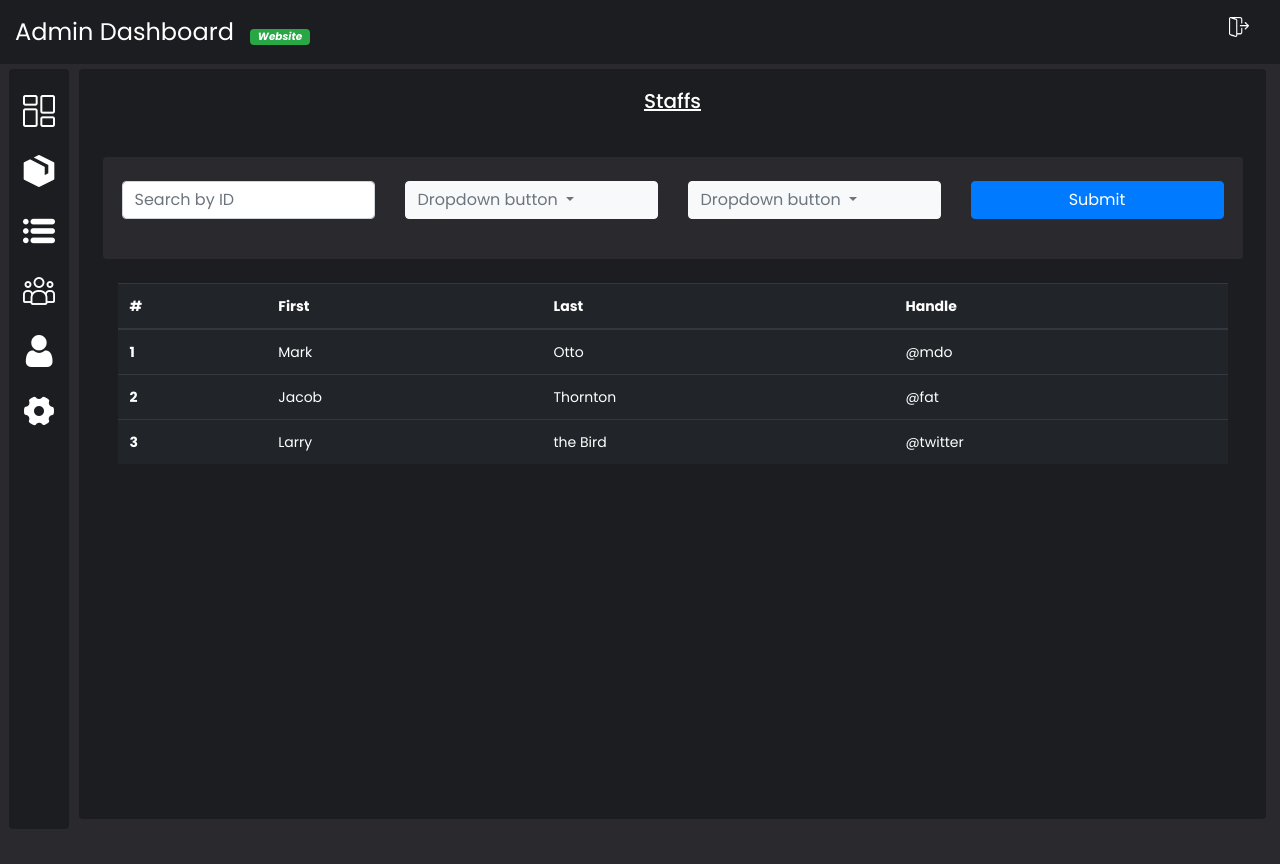
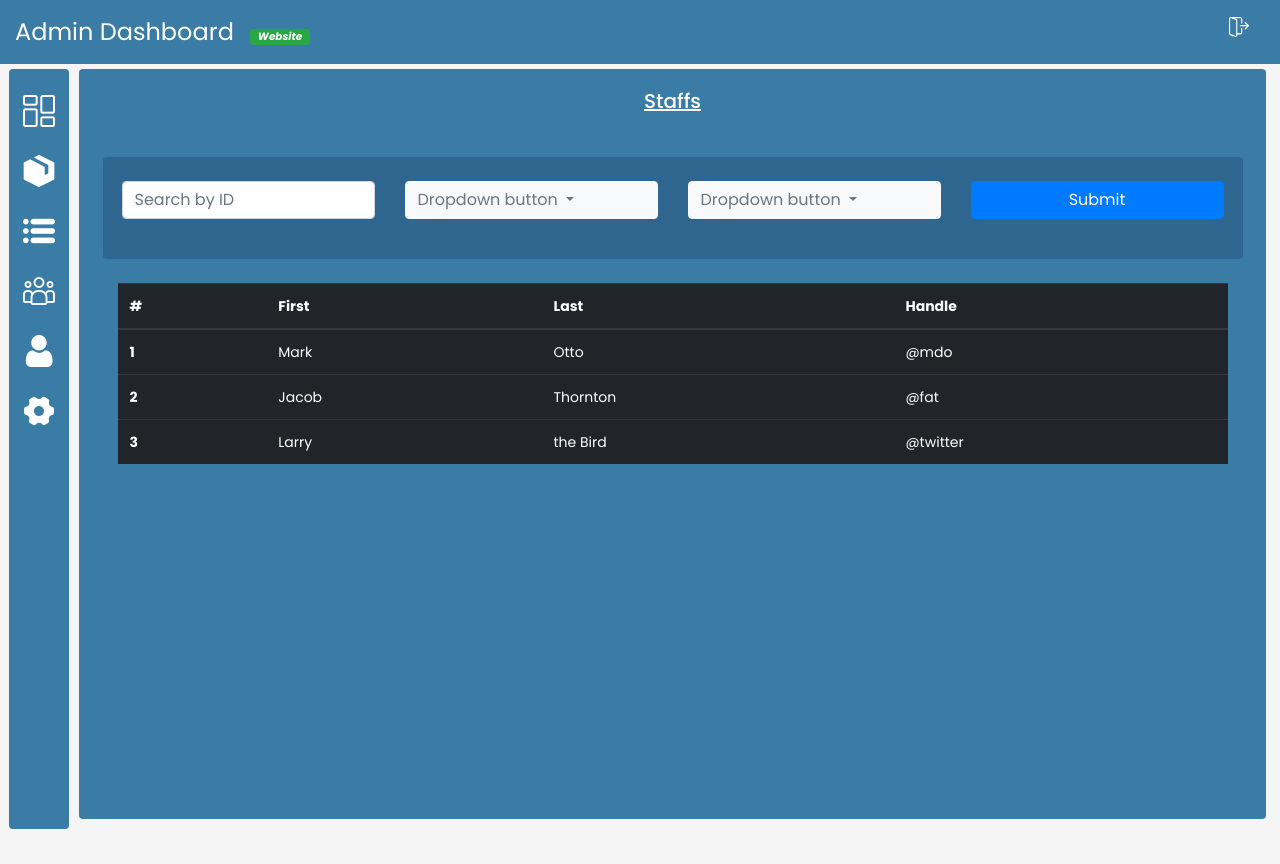
Before and after one commit to Project-g3/E_commerce, an Angular app in the folder Camerent-Front/: page /admin-dashboard/staff in a window 1280 px wide. Built offline with nearby package versions, Linux system fonts and the light colour scheme.

Commit message:
colors set to variable to easy change

```diff
--- a/Camerent-Front/src/app/Components/Common/footer/footer.component.html
+++ b/Camerent-Front/src/app/Components/Common/footer/footer.component.html
@@ -1,5 +1,5 @@
 
-<div class="container-fluid  container-color " style="height: 300px;">
+<div class="container-fluid  nav-color " style="height: 300px;">
 
     <div class="row">
         <div class="col-6 col-lg-4 ">
--- a/Camerent-Front/src/app/Components/Common/navbar/navbar.component.html
+++ b/Camerent-Front/src/app/Components/Common/navbar/navbar.component.html
@@ -1,5 +1,5 @@
 
-    <nav class=" navbar navbar-expand-lg container-fluid body container-color text-white py-3 my-3 ">
+    <nav class=" navbar navbar-expand-lg container-fluid body nav-color text-white py-3 mt-3 ">
         <a class="navbar-brand pl-5 " routerLink="">Camarent</a>
         <button class="navbar-toggler" type="button" data-toggle="collapse" data-target="#navbarNav" aria-controls="navbarNav" aria-expanded="false" aria-label="Toggle navigation">
           <img src="assets/Main Navbar/burgerMenu.png" alt="" width="40px">
--- a/Camerent-Front/src/app/Components/admin-page/admin-customers/admin-customers.component.html
+++ b/Camerent-Front/src/app/Components/admin-page/admin-customers/admin-customers.component.html
@@ -9,7 +9,7 @@
     <!-- Forms for serching the Orders -->
     <form>
 
-        <div class="row my-4 py-4 px-1 body-color rounded">
+        <div class="row my-4 py-4 px-1 component-color rounded">
 
             <div class="col-lg-3 form-group">
                 <input type="text" class="form-control" id="searchID" placeholder="Search by ID">
--- a/Camerent-Front/src/app/Components/admin-page/admin-orders/admin-orders.component.html
+++ b/Camerent-Front/src/app/Components/admin-page/admin-orders/admin-orders.component.html
@@ -9,7 +9,7 @@
     <!-- Forms for serching the Orders -->
     <form>
 
-        <div class="row my-4 py-4 px-1 body-color rounded">
+        <div class="row my-4 py-4 px-1 component-color rounded">
 
             <div class="col-lg-3 form-group">
                 <input type="text" class="form-control text-center" id="searchID" placeholder="Search by ID">
--- a/Camerent-Front/src/app/Components/admin-page/admin-page.component.css
+++ b/Camerent-Front/src/app/Components/admin-page/admin-page.component.css
@@ -1,13 +1,3 @@
-/* universal */
-.rounded{
-  border-radius: 5px;
-}
-.body-color{
-  background-color: rgb(42, 42, 46);
-}
-.container-color{
-  background-color: rgba(27, 29, 33, 1);
-}
 
 /* *************************************** */
 
--- a/Camerent-Front/src/app/Components/admin-page/admin-products/admin-products.component.html
+++ b/Camerent-Front/src/app/Components/admin-page/admin-products/admin-products.component.html
@@ -9,7 +9,7 @@
     <!-- Forms for serching the Orders -->
     <form>
 
-        <div class="row my-4 py-4 px-1 body-color rounded">
+        <div class="row my-4 py-4 px-1 component-color rounded">
 
             <div class="col-lg-3 form-group">
                 <input type="text" class="form-control" id="searchID" placeholder="Search by ID">
--- a/Camerent-Front/src/app/Components/admin-page/admin-staff/admin-staff.component.html
+++ b/Camerent-Front/src/app/Components/admin-page/admin-staff/admin-staff.component.html
@@ -9,7 +9,7 @@
     <!-- Forms for serching the Orders -->
     <form>
 
-        <div class="row my-4 py-4 px-1 body-color rounded">
+        <div class="row my-4 py-4 px-1 component-color rounded">
 
             <div class="col-lg-3 form-group">
                 <input type="text" class="form-control" id="searchID" placeholder="Search by ID">
--- a/Camerent-Front/src/app/Components/products-page/products-page-right/top-filter/top-filter.component.html
+++ b/Camerent-Front/src/app/Components/products-page/products-page-right/top-filter/top-filter.component.html
@@ -1,4 +1,4 @@
-<div class="row top-fliter body-color">
+<div class="row top-fliter component-color">
     <!-- <div class="col-1"></div>
     <div class="col d-flex align-items-center ">
         <h4 class="nav-filter-link text-center m-0 w-100">SortBy :</h4>
--- a/Camerent-Front/src/app/Components/products-page/products-page.component.html
+++ b/Camerent-Front/src/app/Components/products-page/products-page.component.html
@@ -4,10 +4,10 @@
     <app-navbar></app-navbar>
     <div class="conatiner" style="min-height:calc(100vh - 20px)">
         <div class="row mx-0" style="min-height:calc(100vh - 20px)">
-            <div class=" left-filter bg-primary" >
+            <div class=" left-filter container-color" >
                 <app-products-left-filter></app-products-left-filter>
             </div>
-            <div class="col right-filter  bg-secondary" >
+            <div class="col right-filter" >
                 <app-products-page-right></app-products-page-right>
             </div>
         </div>
--- a/Camerent-Front/src/styles.css
+++ b/Camerent-Front/src/styles.css
@@ -1,6 +1,28 @@
 @import url('https://fonts.googleapis.com/css2?family=Poppins:ital,wght@0,100;0,200;0,300;0,400;0,500;0,600;0,700;0,800;0,900;1,100;1,200;1,300;1,400;1,500;1,600;1,700;1,800&display=swap');
 
 /* You can add global styles to this file, and also import other style files */
+
+
+/* Setting up universal colors  */
+:root {
+    --body-color: #f5f5f5;
+    --container-color: #3a7ca5;
+    --component-color: #2f6690;
+    --nav-color : #16425b;
+}
+
+.body-color{
+    background-color: var(--body-color);
+}
+.container-color{
+    background-color: var(--container-color);
+}
+.component-color{
+    background-color: var(--component-color);
+}
+.nav-color{
+    background-color: var(--nav-color);
+}
 
 *{
     font-family: 'Poppins', sans-serif !important;
@@ -25,7 +47,7 @@ a:hover{
 }
 
 body{
-    background-color: rgb(42, 42, 46);
+    background-color: #d9dcd6;
 }
 
 .headings{
@@ -38,16 +60,10 @@ body{
     border-radius: 5px;
 }
 .main-body{
-    background-color: rgb(42, 42, 46);
     min-height:100vh ;
 }
-.body-color {
-    background-color: rgb(42, 42, 46);
-}
 
-.container-color {
-    background-color: rgba(27, 29, 33, 1);
-}
+
 .Active{
     background-color: rgb(110, 110, 110);
   padding: 3px;
```
